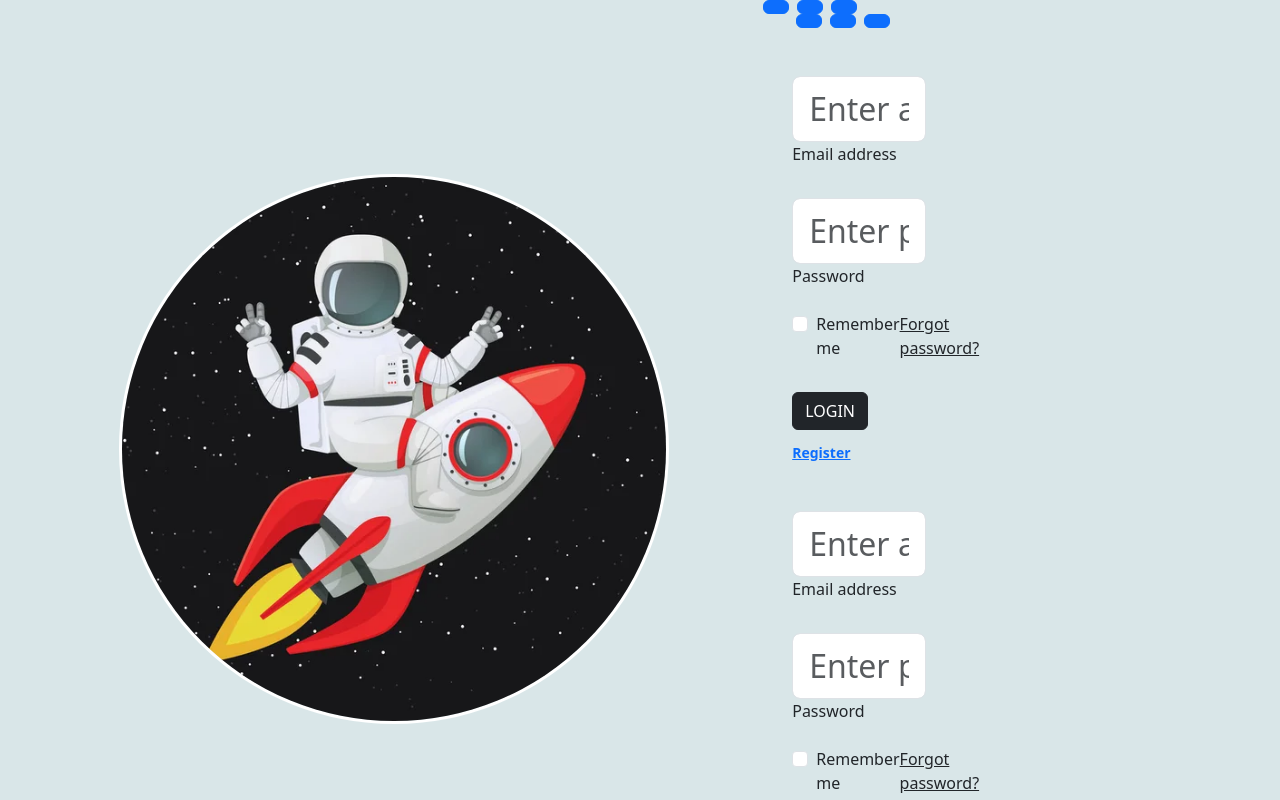
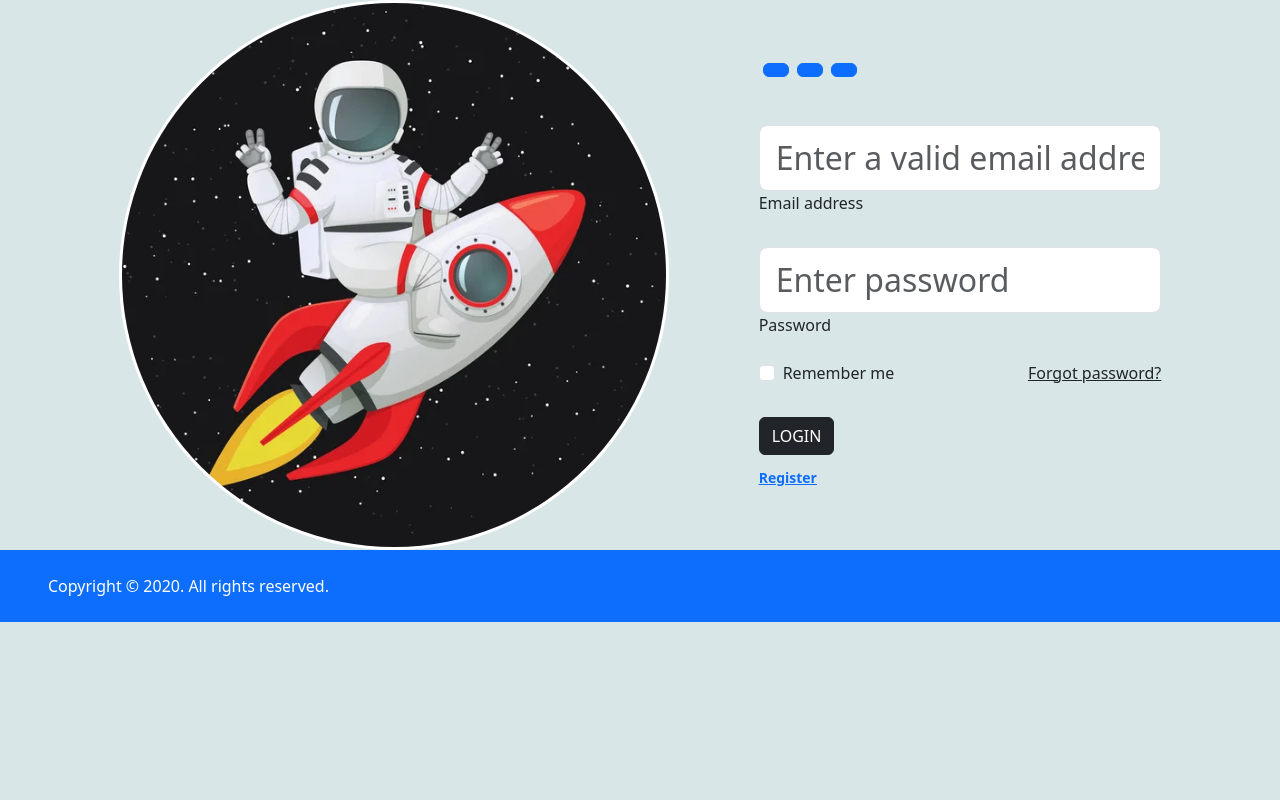
Before and after one commit to ochgg/redrocket, a website: page public/login.html in a window 1280 px wide. Shown: the top 800 px of the page. Drawn offline with nearby package versions, Linux system fonts and the light colour scheme.

Commit message:
se sube proyecto y dependencias

```diff
--- a/public/login.html
+++ b/public/login.html
@@ -35,64 +35,7 @@
               </button>
             </div>
 
-            <div class="col-md-8 col-lg-6 col-xl-4 offset-xl-1">
-              <form id="formulario">
-                <div class="d-flex flex-row align-items-center justify-content-center justify-content-lg-start">
-
-                  <button type="button" class="btn btn-primary btn-floating mx-1">
-                    <i class="fab fa-facebook-f"></i>
-                  </button>
-
-                  <button type="button" class="btn btn-primary btn-floating mx-1">
-                    <i class="fab fa-twitter"></i>
-                  </button>
-
-                  <button type="button" class="btn btn-primary btn-floating mx-1">
-                    <i class="fab fa-linkedin-in"></i>
-                  </button>
-                </div>
-
-                <div class="divider d-flex align-items-center my-4">
-
-                </div>
-
-                <div id="formulario"  class="form-outline mb-4">
-                  <input type="email"name=email id="form3Example3" class="form-control form-control-lg"
-                    placeholder="Enter a valid email address" />
-                  <label class="form-label" for="form3Example3">Email address</label>
-                </div>
-
-
-                <div class="form-outline mb-3">
-                  <input type="password" id="form3Example4" name="password" class="form-control form-control-lg"
-                    placeholder="Enter password" />
-                  <label class="form-label" for="form3Example4">Password</label>
-                </div>
-
-                <div class="d-flex justify-content-between align-items-center">
-
-                  <div class="form-check mb-0">
-                    <input class="form-check-input me-2" type="checkbox" value="" id="form2Example3" />
-                    <label class="form-check-label" for="form2Example3">
-                      Remember me
-                    </label>
-                  </div>
-                  <a href="#!" class="text-body">Forgot password?</a>
-                </div>
-
-                <div class="text-center text-lg-start mt-4 pt-2">
-
-                  <a href="./home.html"> <input  class="btn btn-dark" type="button" value="LOGIN"> </a>
-                  <p class="small fw-bold mt-2 pt-1 mb-0"> <a href="./registro.html"> Register</p></a>
-                </div>
-
-              </form>
-
-
-            <div class="divider d-flex align-items-center my-4">
-
-
-            </div>
+            <div class="divider d-flex align-items-center my-4"></div>
 
             <div id="formulario" class="form-outline mb-4">
               <input type="email" name=email id="form3Example3" class="form-control form-control-lg"
```
